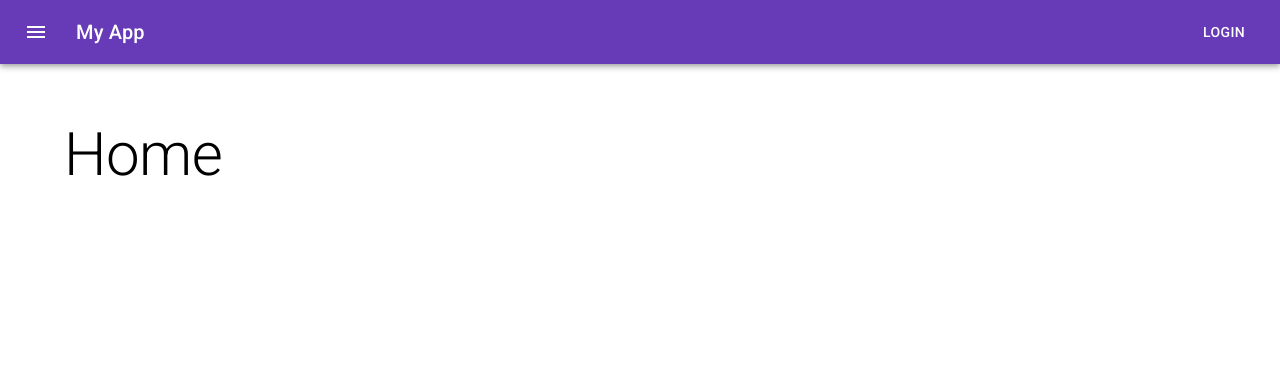
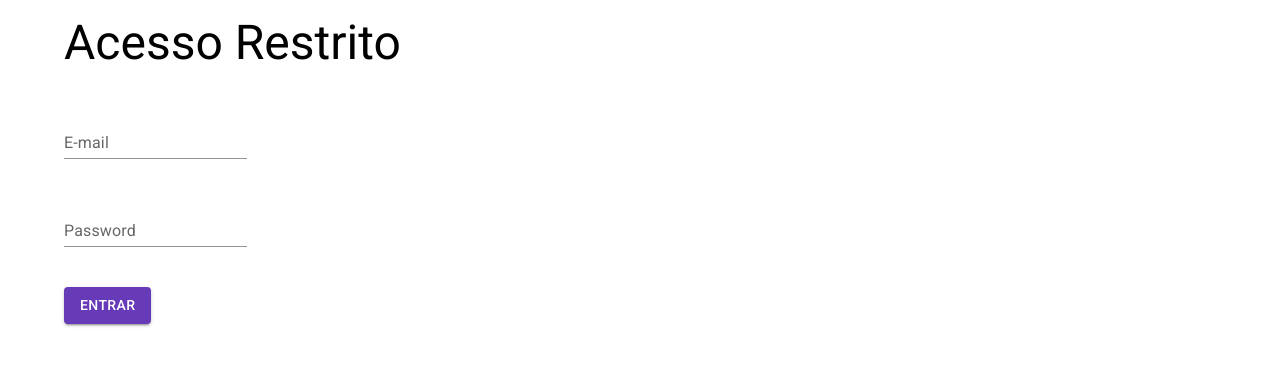
Before and after one commit to OBitencourt/my_app_test, a React (Create React App) app: page /login in a window 1280 px wide. Shown: the top 366 px of the page. Built offline with nearby package versions, Linux system fonts and the light colour scheme.

Commit message:
adding clean template and login page

```diff
--- a/src/App.js
+++ b/src/App.js
@@ -9,16 +9,21 @@ import CustomersList from "./pages/customers/List"
 import CustomersRegister from "./pages/customers/Register"
 import CustomersEdit from "./pages/customers/Edit"
 import Home from "./pages/Home"
+import Login from "./pages/Login"
 
 import TemplateDefault from './templates/Default'
 import TemplatePage from './templates/Page'
+import TemplateClean from './templates/Clean'
 
 const App = () => {
   return (
 
     <Router>
+        <Switch>
+          <Route path="/login">
+            <TemplateClean title="Acesso Restrito" Component={Login} />
+          </Route>
           <TemplateDefault>
-        <Switch>
             <Route path="/customers/edit/:id">
               <TemplatePage title="Edit Customer" Component={CustomersEdit} />
             </Route>
@@ -31,8 +36,8 @@ const App = () => {
             <Route path="/">
               <TemplatePage title="Home" Component={Home} />
             </Route>
+          </TemplateDefault>
         </Switch>
-        </TemplateDefault>
     </Router>
 
   )
--- /dev/null
+++ b/src/pages/Login.js
@@ -0,0 +1,62 @@
+import TextField from '@mui/material/TextField';
+import Button from '@mui/material/Button';
+import Typography from '@mui/material/Typography';
+
+import { useState } from 'react'
+
+const Login = () => {
+
+
+    const [form, setForm] = useState({
+        email: '',
+        password: '',
+    })
+
+    const handleInputChange = (e) => {
+
+        const {name, value} = e.target
+
+        setForm({
+            ...form,
+            [name]: value,
+        })
+    }
+
+    const handleFormSubmit = () => {
+        console.log(form)
+    }
+
+    return (
+        <>
+            <Typography variant="h3">
+                Acesso Restrito
+            </Typography>
+            <div>
+
+                <TextField
+                    onChange={handleInputChange}
+                    sx={{ marginTop: 5}}
+                    variant="standard"
+                    label="E-mail"
+                    name="email"
+                >
+                </TextField>
+            </div>
+            <div>
+
+                <TextField
+                    onChange={handleInputChange}
+                    sx={{ marginTop: 5}}
+                    variant="standard"
+                    label="Password"
+                    type="password"
+                    name="password"
+                >
+                </TextField>
+            </div>
+            <Button sx={{ marginTop: 5}} variant="contained" onClick={handleFormSubmit}>Entrar</Button>
+        </>
+    )
+}
+
+export default Login
--- /dev/null
+++ b/src/templates/Clean.js
@@ -0,0 +1,25 @@
+import Container from '@mui/material/Container';
+
+import { makeStyles } from '@mui/styles';
+
+
+
+const useStyles = makeStyles(() => ({
+    container: {
+        padding: '15px 0px'
+    }
+}))
+
+const Clean = ({ Component }) => {
+    const classes = useStyles()
+
+    return (
+        <>
+            <Container className={classes.container}>
+                <Component/>
+            </Container>
+        </>
+    )
+}
+
+export default Clean
```
Lines whose indentation alone changed are shown as unchanged.
